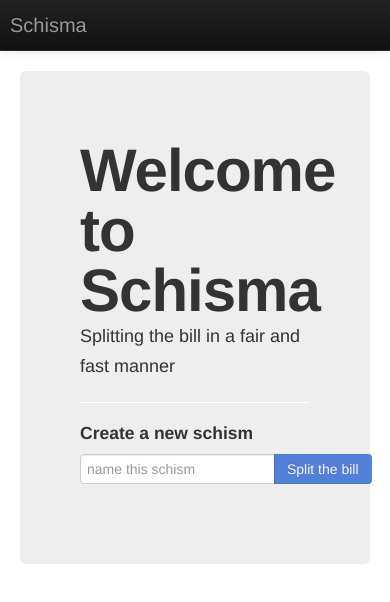
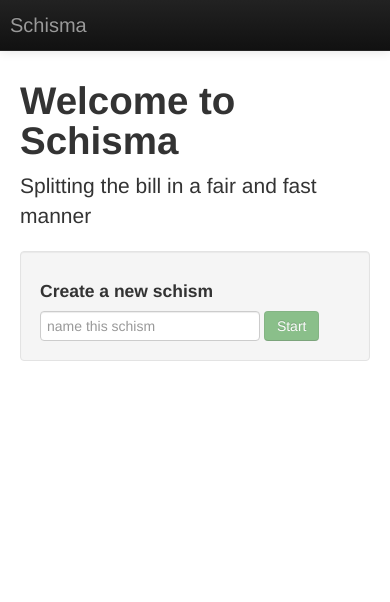
Before and after one commit to euangoddard/schisma, a plain HTML site: page index.html at #/welcome in a window 390 px wide. Drawn offline with Linux system fonts and the light colour scheme.

Commit message:
Added a more responsive welcome page

```diff
--- a/js/controllers.js
+++ b/js/controllers.js
@@ -4,6 +4,7 @@
 
 var WelcomeController = function ($scope) {
     $scope.app_name = 'Schisma';
+    $scope.tag_line = 'Splitting the bill in a fair and fast manner';
     _gaq.push(['_trackPageview', '/welcome']);
 };
 
--- a/partials/welcome.html
+++ b/partials/welcome.html
@@ -1,6 +1,6 @@
-<div class="hero-unit">
+<div class="hero-unit hidden-phone">
   <h1>Welcome to {{app_name}}</h1>
-  <p>Splitting the bill in a fair and fast manner</p>
+  <p>{{ tag_line }}</p>
   <hr>
   <h4>Create a new schism</h4>
   <form
@@ -18,11 +18,36 @@
       />
       <button
         type="submit"
-        class="btn btn-primary"
+        class="btn btn-success"
         ng-disabled="creation_form.$invalid"
       >
-        Split the bill
+        Start
       </button>
     </div>
   </form>
 </div>
+<div class="row visible-phone">
+  <h1>Welcome to {{app_name}}</h1>
+  <p class="lead">{{ tag_line }}
+  <form
+    class="form-inline well"
+    ng-controller="CreationController"
+    ng-submit="create_schism()"
+    name="mini_creation_form"
+    >
+      <h4>Create a new schism</h4>
+      <input
+        type="text"
+        ng-model="schism.name"
+        required
+        placeholder="name this schism"
+      />
+      <button
+        type="submit"
+        class="btn btn-success"
+        ng-disabled="mini_creation_form.$invalid"
+      >
+        Start
+      </button>
+  </form>
+</div>
```
